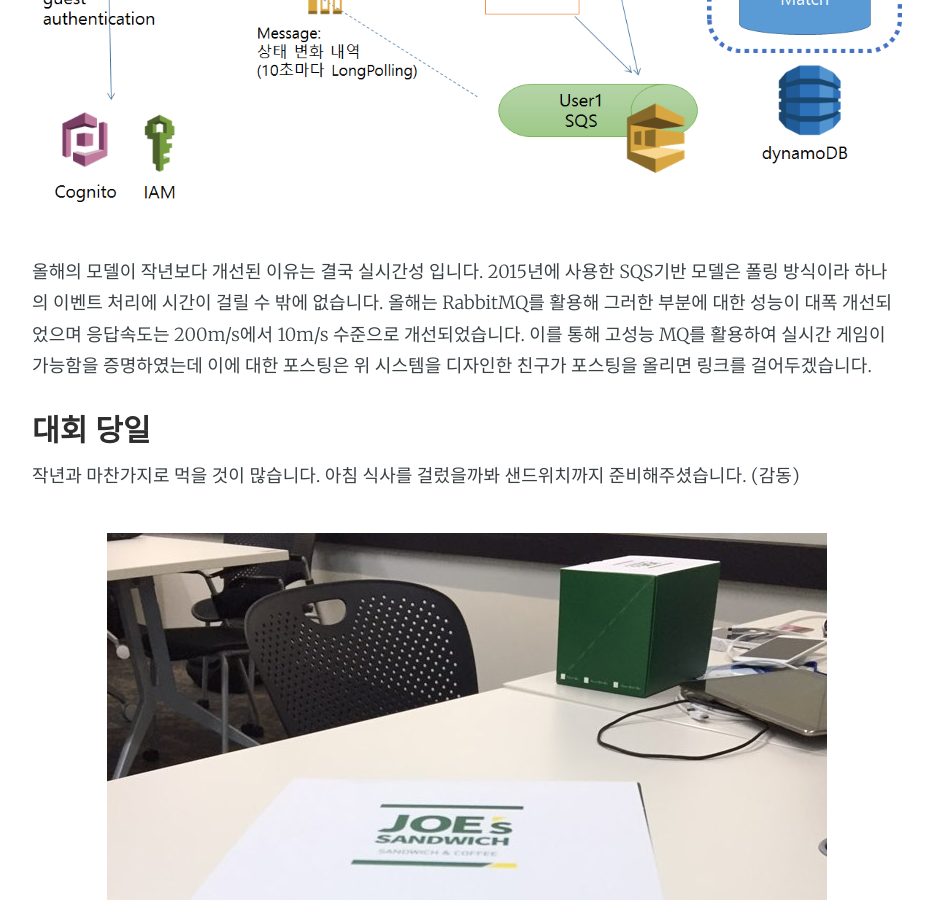
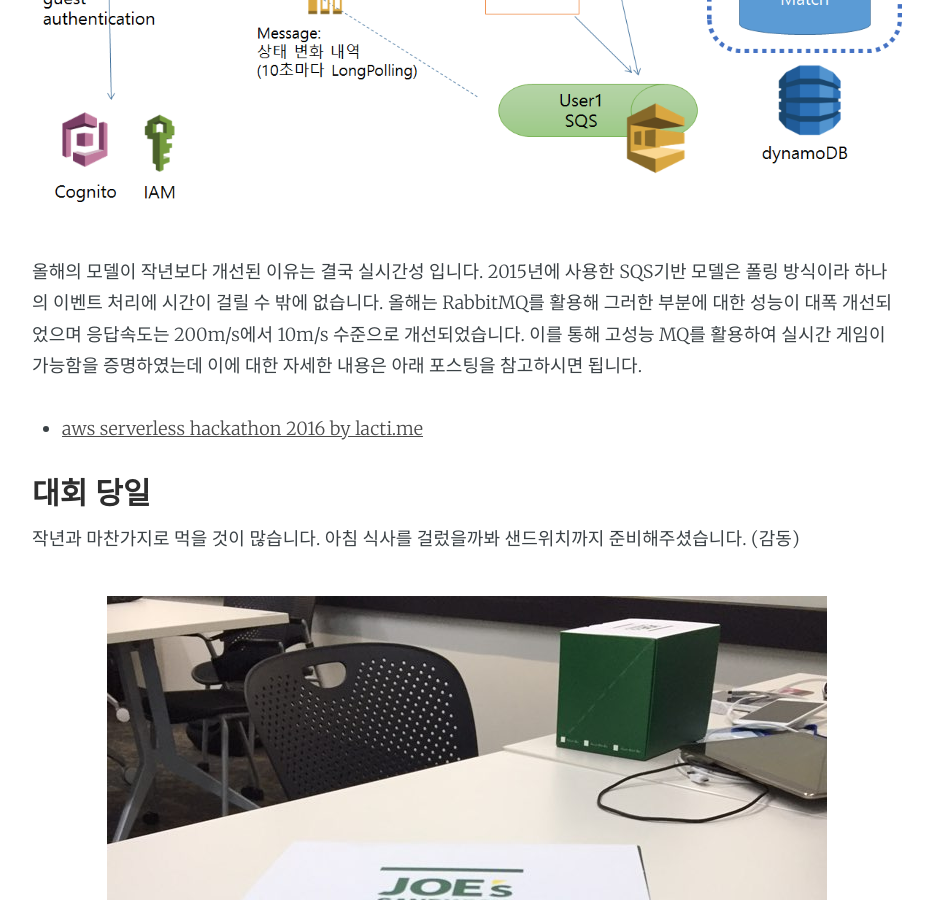
Before and after one commit to hyunjong-lee/hyunjong-lee-prev.github.io, a Jekyll site: the page built from _posts/2016-09-25-Gaming-on-AWS-Hackathon-2nd.markdown, in a window 1280 px wide and 900 px high, scrolled down 3404 px. Shown: the whole window, without its empty margins (173-1106 px from the left). Built offline with Jekyll 4.4.1, drawn with Linux system fonts in a browser that asks for light colours.

Commit message:
append system architecture link

```diff
--- a/_posts/2016-09-25-Gaming-on-AWS-Hackathon-2nd.markdown
+++ b/_posts/2016-09-25-Gaming-on-AWS-Hackathon-2nd.markdown
@@ -74,7 +74,9 @@ categories: Tech
 올해의 모델이 작년보다 개선된 이유는 결국 실시간성 입니다.
 2015년에 사용한 SQS기반 모델은 폴링 방식이라 하나의 이벤트 처리에 시간이 걸릴 수 밖에 없습니다.
 올해는 RabbitMQ를 활용해 그러한 부분에 대한 성능이 대폭 개선되었으며 응답속도는 200m/s에서 10m/s 수준으로 개선되었습니다.
-이를 통해 고성능 MQ를 활용하여 실시간 게임이 가능함을 증명하였는데 이에 대한 포스팅은 위 시스템을 디자인한 친구가 포스팅을 올리면 링크를 걸어두겠습니다.
+이를 통해 고성능 MQ를 활용하여 실시간 게임이 가능함을 증명하였는데 이에 대한 자세한 내용은 아래 포스팅을 참고하시면 됩니다.
+
+- [aws serverless hackathon 2016 by lacti.me](http://lacti.me/2016/09/26/aws-serverless-hackathon-2016/)
 
 
 ### 대회 당일
```
